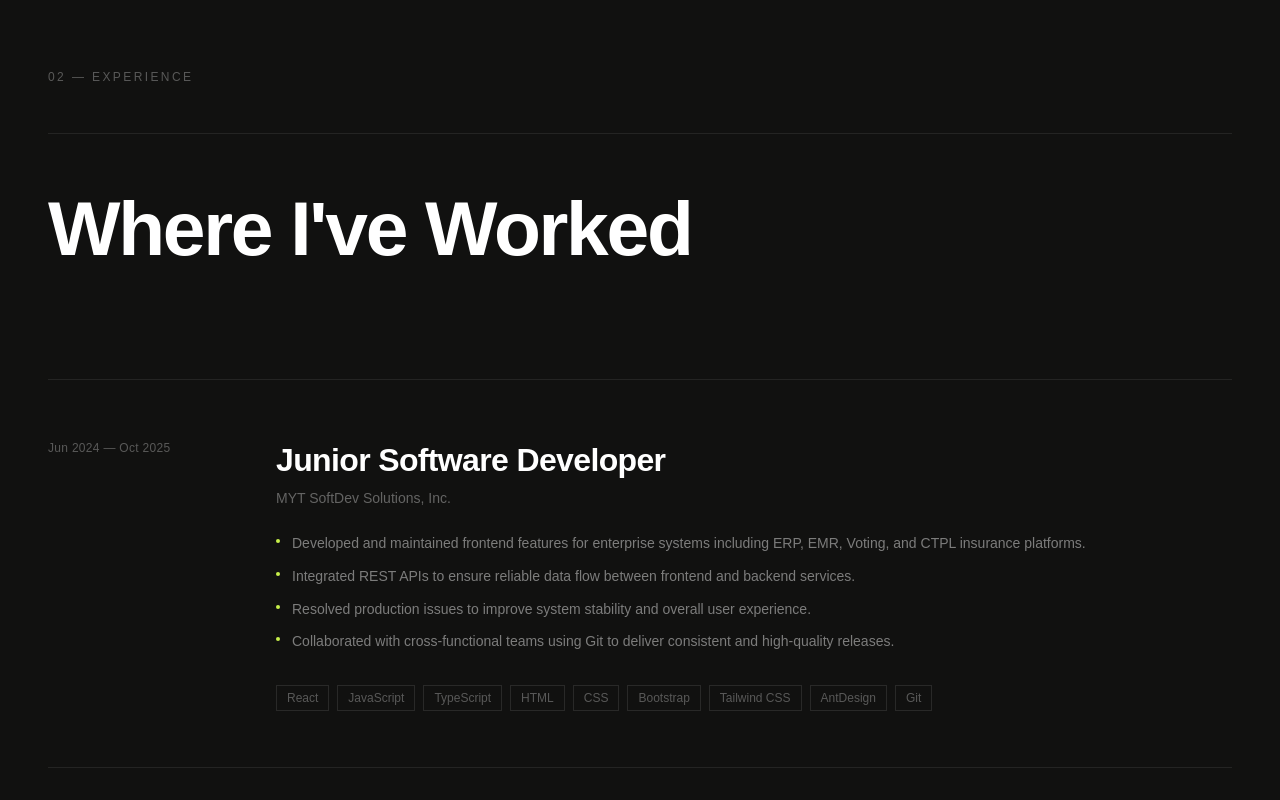
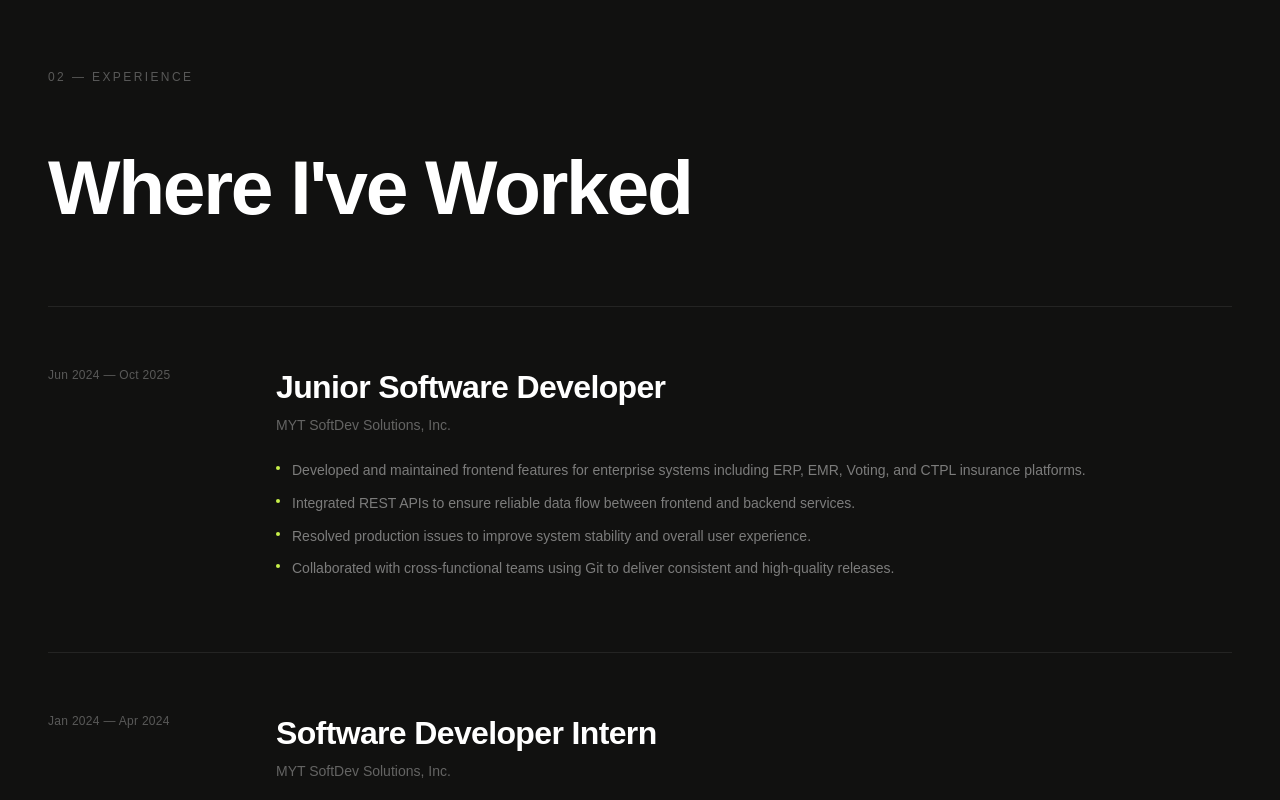
Before and after one commit to janinevallente/janinevallente-portfolio, a Next.js app: page / in a window 1280 px wide. Shown: the part 1840-2640 px from the top of the page. Built offline with nearby package versions, Linux system fonts and the light colour scheme.

Commit message:
fix: replace RevealLine with FadeUp for improved animation in Experience section

```diff
--- a/src/components/sections/Experience.tsx
+++ b/src/components/sections/Experience.tsx
@@ -4,24 +4,19 @@ import { useRef } from "react";
 import { motion, useInView } from "framer-motion";
 import { portfolio } from "@/lib/data";
 import WordReveal from "@/components/ui/WordReveal";
-import SectionReveal from "@/components/ui/SectionReveal";
 
-function RevealLine({ delay = 0, dark = false }: { delay?: number; dark?: boolean }) {
+function FadeUp({ children, delay = 0 }: { children: React.ReactNode; delay?: number }) {
   const ref = useRef(null);
-  const inView = useInView(ref, { once: true, amount: 0.5 });
+  const inView = useInView(ref, { once: true, amount: 0.2 });
   return (
-    <div ref={ref} className="overflow-hidden h-px w-full">
-      <motion.div
-        className="h-full w-full"
-        style={{
-          backgroundColor: dark ? "rgba(255,255,255,0.08)" : "var(--color-border)",
-          transformOrigin: "left",
-        }}
-        initial={{ scaleX: 0 }}
-        animate={inView ? { scaleX: 1 } : {}}
-        transition={{ duration: 1.1, ease: [0.16, 1, 0.3, 1], delay }}
-      />
-    </div>
+    <motion.div
+      ref={ref}
+      initial={{ opacity: 0, y: 28 }}
+      animate={inView ? { opacity: 1, y: 0 } : {}}
+      transition={{ duration: 0.8, ease: [0.16, 1, 0.3, 1], delay }}
+    >
+      {children}
+    </motion.div>
   );
 }
 
@@ -32,25 +27,21 @@ export default function Experience() {
       className="py-28 md:py-40"
       style={{ backgroundColor: "#111110", color: "white" }}
     >
-      <div className="max-w-[1400px] mx-auto px-8 md:px-12">
-
+      <div className="container max-w-[1400px] mx-auto px-8 md:px-12">
         {/* Label */}
-        <SectionReveal delay={0}>
+        <FadeUp>
           <p
-            className="mb-12 text-xs tracking-[0.2em] uppercase"
+            className="mb-16 text-xs tracking-[0.2em] uppercase"
             style={{ fontFamily: "var(--font-body)", color: "rgba(255,255,255,0.3)" }}
           >
             02 — Experience
           </p>
-        </SectionReveal>
-
-        <RevealLine delay={0.05} dark />
+        </FadeUp>
 
         {/* Heading */}
-        <div className="mt-14 mb-20 md:mb-28 max-w-2xl">
+        <div className="mb-20 md:mb-20">
           <WordReveal
             text="Where I've Worked"
-            delay={0.1}
             style={{
               fontFamily: "var(--font-display)",
               fontSize: "clamp(2.5rem, 6vw, 5.5rem)",
@@ -62,33 +53,30 @@ export default function Experience() {
           />
         </div>
 
-        {/* Jobs — each row slides up with stagger */}
+        {/* Jobs */}
         <div>
           {portfolio.experience.map((job, i) => (
-            <motion.div
-              key={i}
-              initial={{ opacity: 0, y: 40 }}
-              whileInView={{ opacity: 1, y: 0 }}
-              viewport={{ once: true, amount: 0.15 }}
-              transition={{ duration: 0.85, ease: [0.16, 1, 0.3, 1], delay: i * 0.12 }}
-            >
-              <RevealLine dark />
+            <FadeUp key={i} delay={i * 0.1}>
               <div
-                className="group py-10 md:py-14 transition-all duration-300"
+                className="group py-10 md:py-14 border-t transition-all duration-300"
+                style={{ borderColor: "rgba(255,255,255,0.08)" }}
               >
                 <div className="grid grid-cols-1 md:grid-cols-[180px_1fr_auto] gap-6 md:gap-12 items-start">
                   {/* Period */}
                   <p
                     className="text-xs pt-1 tracking-wide"
-                    style={{ fontFamily: "var(--font-body)", color: "rgba(255,255,255,0.3)" }}
+                    style={{
+                      fontFamily: "var(--font-body)",
+                      color: "rgba(255,255,255,0.3)",
+                    }}
                   >
                     {job.period}
                   </p>
 
-                  {/* Role + content */}
+                  {/* Role + description */}
                   <div>
                     <h3
-                      className="mb-1 transition-colors duration-300 group-hover:text-[#c8f04a]"
+                      className="mb-1 transition-colors duration-200 group-hover:text-[#c8f04a]"
                       style={{
                         fontFamily: "var(--font-display)",
                         fontSize: "clamp(1.5rem, 3vw, 2rem)",
@@ -106,7 +94,8 @@ export default function Experience() {
                       {job.company}
                     </p>
 
-                    <ul className="flex flex-col gap-2.5 mb-8">
+                    {/* Description bullets */}
+                    <ul className="flex flex-col gap-2.5 mb-4">
                       {job.description.map((point, j) => (
                         <li key={j} className="flex items-start gap-3">
                           <span
@@ -127,7 +116,8 @@ export default function Experience() {
                       ))}
                     </ul>
 
-                    <div className="flex flex-wrap gap-2">
+                    {/* Tech tags */}
+                    {/* <div className="flex flex-wrap gap-2">
                       {job.technologies.map((tech) => (
                         <span
                           key={tech}
@@ -141,21 +131,22 @@ export default function Experience() {
                           {tech}
                         </span>
                       ))}
-                    </div>
+                    </div> */}
                   </div>
 
-                  {/* Arrow — appears on hover */}
+                  {/* Arrow */}
                   <div
-                    className="hidden md:block text-xl transition-all duration-300 opacity-0 translate-x-0 translate-y-0 group-hover:opacity-100 group-hover:translate-x-1 group-hover:-translate-y-1"
+                    className="hidden md:block text-2xl transition-all duration-300 opacity-0 group-hover:opacity-100 group-hover:translate-x-1 group-hover:-translate-y-1"
                     style={{ color: "#c8f04a" }}
                   >
                     ↗
                   </div>
                 </div>
               </div>
-            </motion.div>
+            </FadeUp>
           ))}
-          <RevealLine dark />
+          {/* Bottom border */}
+          <div className="border-t" style={{ borderColor: "rgba(255,255,255,0.08)" }} />
         </div>
       </div>
     </section>
```
